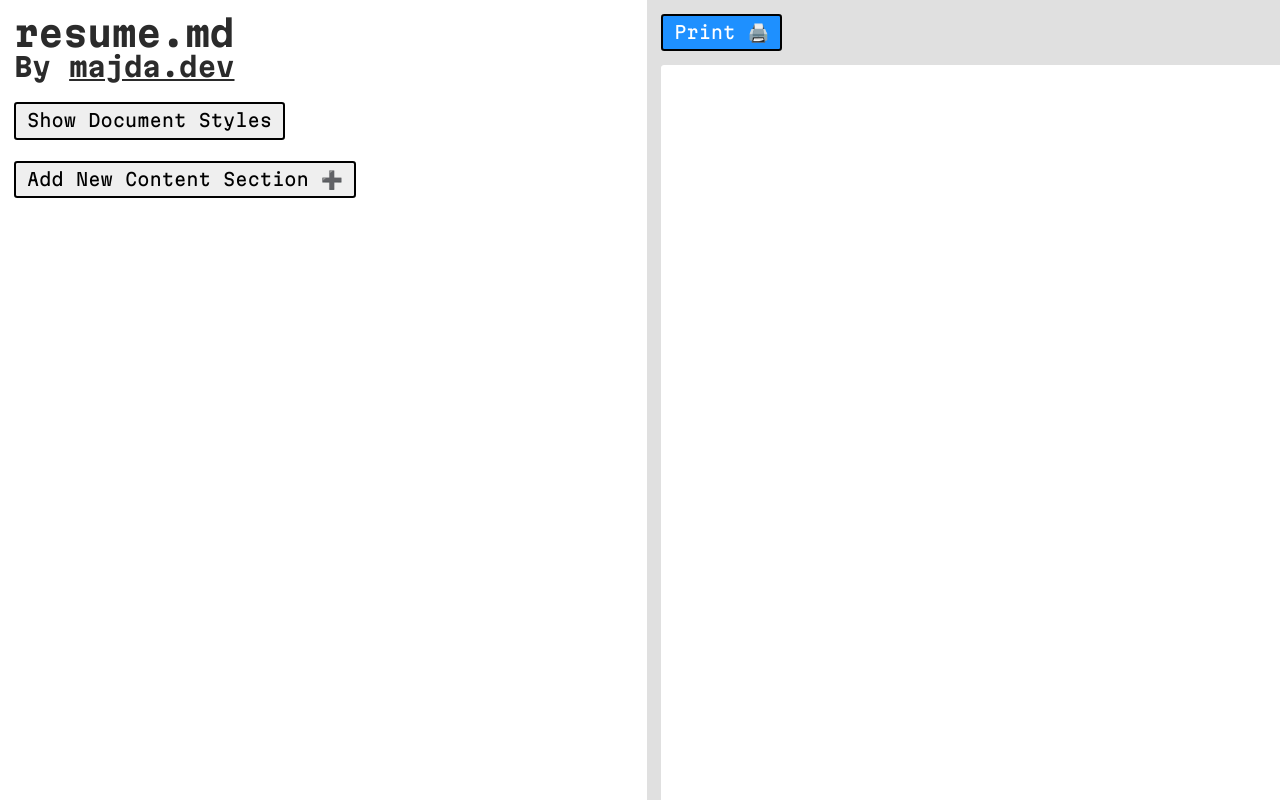
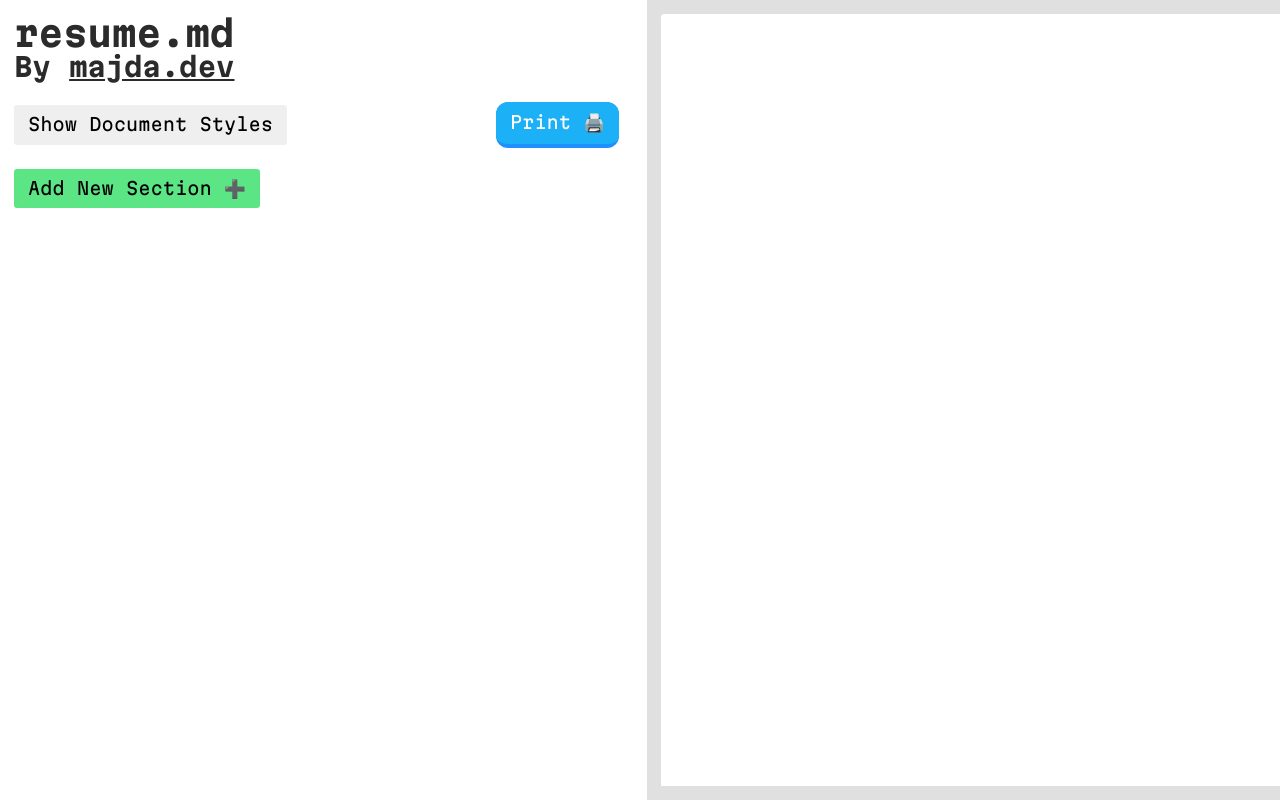
Before and after one commit to majdap/resume.md, an Angular app: page / in a window 1280 px wide. Built offline with nearby package versions, Linux system fonts and the light colour scheme.

Commit message:
button styling

```diff
--- a/src/components/iframe-preview/iframe-preview.css
+++ b/src/components/iframe-preview/iframe-preview.css
@@ -17,12 +17,6 @@ iframe {
 	height: 100%;
 	border: none;
 	min-width: 900px;
-}
-
-.print-button {
-	background: dodgerblue;
-	color: white;
-	margin-bottom: var(--space-s);
 }
 
 /* Print styles - hide iframe chrome and let content flow naturally */
--- a/src/components/iframe-preview/iframe-preview.html
+++ b/src/components/iframe-preview/iframe-preview.html
@@ -1,4 +1,3 @@
-<button class="print-button" (click)="printContent()">Print 🖨️</button>
 <div class="iframe-container">
 	<iframe
 		#previewFrame
--- a/src/components/iframe-preview/iframe-preview.ts
+++ b/src/components/iframe-preview/iframe-preview.ts
@@ -1,6 +1,7 @@
 import {
 	AfterViewInit,
 	Component,
+	DestroyRef,
 	ElementRef,
 	HostListener,
 	SimpleChanges,
@@ -11,6 +12,7 @@ import {
 import { DomSanitizer, SafeResourceUrl } from '@angular/platform-browser';
 import { ContentService } from '../../services/content-service.service';
 import { ContentUpdateMessage, MessageTypes } from '../../types/window-message.type';
+import { takeUntilDestroyed } from '@angular/core/rxjs-interop';
 
 @Component({
 	selector: 'app-iframe-preview',
@@ -20,6 +22,7 @@ import { ContentUpdateMessage, MessageTypes } from '../../types/window-message.t
 })
 export class IframePreview implements AfterViewInit {
 	private readonly iframe = viewChild.required<ElementRef<HTMLIFrameElement>>('previewFrame');
+	private readonly destroyRef = inject(DestroyRef);
 
 	private sanitizer = inject(DomSanitizer);
 	private contentService = inject(ContentService);
@@ -42,6 +45,8 @@ export class IframePreview implements AfterViewInit {
 				this.sendContentUpdate(sections, globalStyle, selectedSection);
 			}
 		});
+
+		this.contentService.printSubject.asObservable().pipe(takeUntilDestroyed(this.destroyRef)).subscribe(() => this.printContent());
 	}
 
 	@HostListener('window:message', ['$event'])
--- a/src/css/global/colors.css
+++ b/src/css/global/colors.css
@@ -7,6 +7,7 @@
 	--color-dark: #2b2b2b;
 	--color-grey-1: #7f7f7f;
 	--color-primary-green: #5be584;
+	--color-primary-green-dark: #199f41;
 	--color-primary-green-light: #ebffee;
 
 	--color-focus-outline: #1e90ff;
--- a/src/css/global/global-styles.css
+++ b/src/css/global/global-styles.css
@@ -447,4 +447,13 @@ button {
 	&.dark:hover {
 		filter: brightness(1.1);
 	}
+	border: solid transparent;
+	transition:
+		border 0.2s,
+		filter 0.2s,
+		background 0.2s;
+
+	&:active {
+		border: solid black;
+	}
 }
--- a/src/pages/home-page/home-page.css
+++ b/src/pages/home-page/home-page.css
@@ -96,8 +96,70 @@
 		}
 	}
 }
+.print-button {
+	background: dodgerblue;
+	color: white;
+}
+
+.print-button {
+	appearance: button;
+	border: solid transparent;
+	border-radius: var(--radius-m);
+	border-width: 0 0 4px;
+	box-sizing: border-box;
+	color: #ffffff;
+	cursor: pointer;
+	display: inline-block;
+	outline: none;
+	overflow: visible;
+	padding: var(--space-xs) var(--space-s);
+	text-align: center;
+	touch-action: manipulation;
+	transform: translateZ(0);
+	transition: filter 0.2s;
+	user-select: none;
+	-webkit-user-select: none;
+	vertical-align: middle;
+	white-space: nowrap;
+}
+
+.print-button:after {
+	background-clip: padding-box;
+	background-color: #1cb0f6;
+	border: solid transparent;
+	border-radius: var(--radius-m);
+	border-width: 0 0 4px;
+	bottom: -4px;
+	content: "";
+	left: 0;
+	position: absolute;
+	right: 0;
+	top: 0;
+	z-index: -1;
+}
+
+.print-button:hover:not(:disabled) {
+	filter: brightness(1.1);
+	-webkit-filter: brightness(1.1);
+}
+
+.print-button:disabled {
+	cursor: auto;
+}
+
+.print-button:active {
+	border-width: 4px 0 0;
+	background: none;
+}
 
 .button-container {
 	display: flex;
 	gap: var(--space-xs);
+	.add-button {
+		background: var(--color-primary-green);
+		border-color: transparent;
+		&:active {
+			border-color: var(--color-primary-green-dark);
+		}
+	}
 }
--- a/src/pages/home-page/home-page.html
+++ b/src/pages/home-page/home-page.html
@@ -13,14 +13,14 @@
 			</button>
 		</div>
 		}
-		<div class="button-container">
+		<div class="button-container repel">
 			<button (click)="toggleGlobalStyles()">{{globalStylesVisible() ? 'Hide' : 'Show'}} Document Styles</button>
+			<button class="print-button" (click)="printContent()">Print 🖨️</button>
 			<!-- TODO: <button (click)="exportPdf()">Export PDF</button> -->
 			<!-- TODO:  <button (click)="livePreview()">Live Preview</button> -->
 		</div>
 
-		<!-- Should this be a content-section? Or textarea here, since it exists only once for the whole document -->
-		<!-- I think textarea here is fine, since the content-section component is coupled with the contentService -->
+
 		@if(globalStylesVisible()) {
 		<div class="global-styles">
 			<form [formGroup]="globalStyleForm">
@@ -37,8 +37,8 @@
 			></app-content-section>
 			}
 			<div class="button-container">
-				<button (click)="addSection()">Add New Content Section ➕</button>
-							</div>
+				<button class="add-button" (click)="addSection()">Add New Section ➕</button>
+			</div>
 		</div>
 	</div>
 	<div class="right-side">
--- a/src/pages/home-page/home-page.ts
+++ b/src/pages/home-page/home-page.ts
@@ -97,6 +97,10 @@ export class HomePage {
 		}
 	}
 
+	printContent() {
+		this.contentService.printSubject.next(null);
+	}
+
 	toggleGlobalStyles() {
 		this.globalStylesVisible.set(!this.globalStylesVisible());
 	}
--- a/src/services/content-service.service.ts
+++ b/src/services/content-service.service.ts
@@ -4,6 +4,7 @@ import {
 	ContentSectionProperty,
 } from '../types/content-section.type';
 import { v4 as uuidv4 } from 'uuid';
+import { Subject } from 'rxjs';
 
 @Injectable({
 	providedIn: 'root',
@@ -12,6 +13,9 @@ export class ContentService {
 	contentSections = signal<ContentSection[]>([]);
 	selectedSection = signal('');
 	globalStyle = signal('');
+
+	printSubject = new Subject();
+
 	constructor() {
 		// Load initial state from localStorage (if any)
 		try {
```
